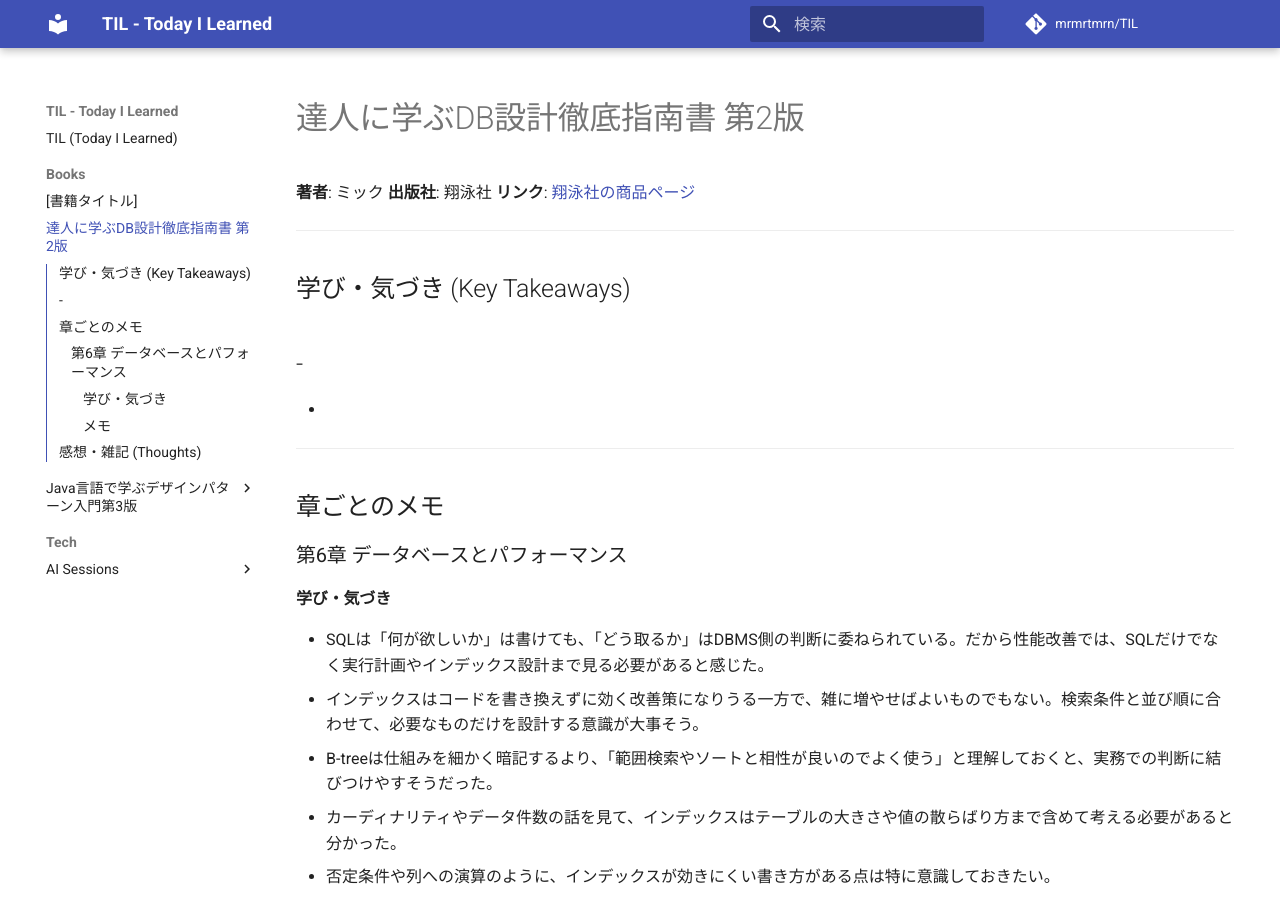
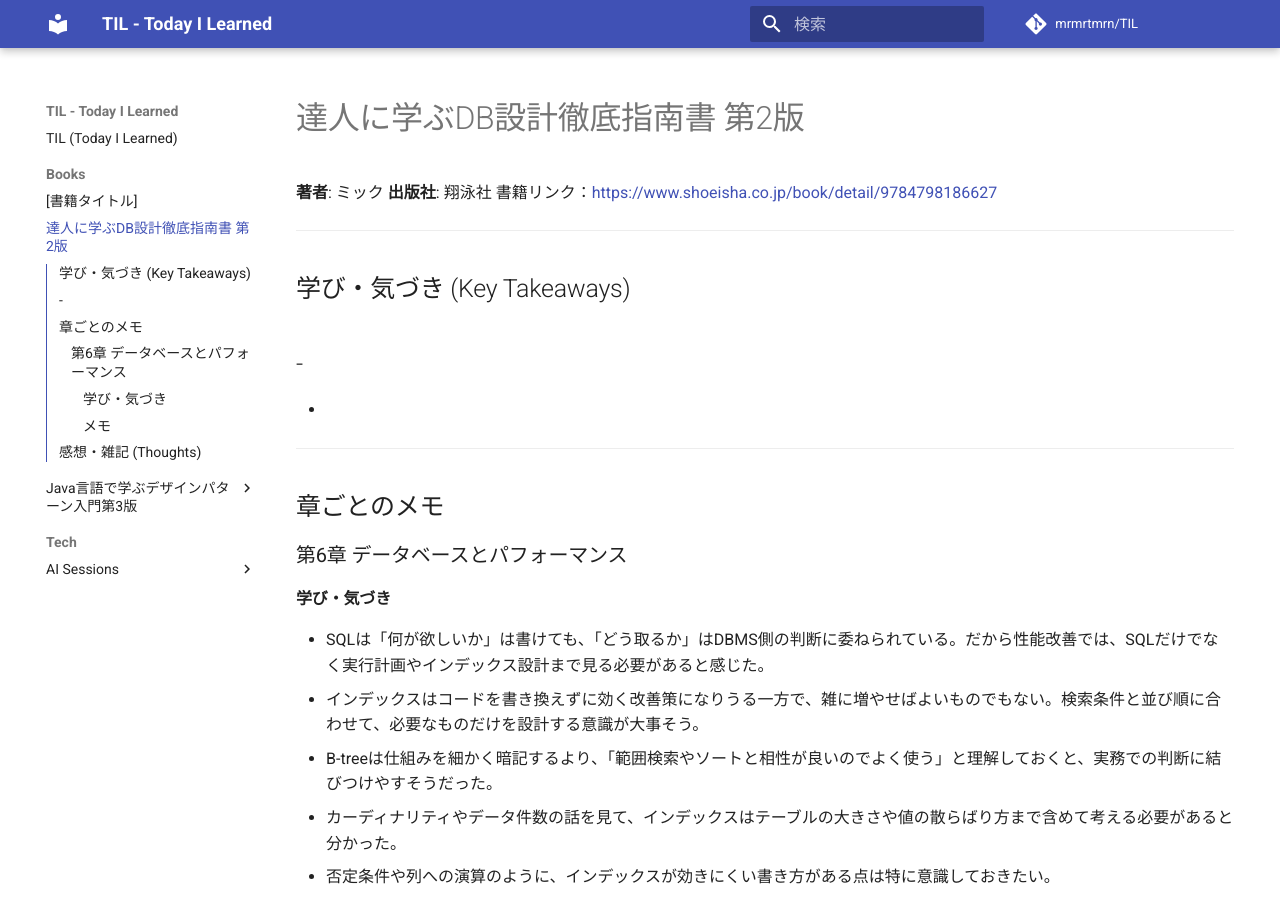
Before and after one commit to mrmrtmrn/TIL, an MkDocs documentation site: the page built from docs/Books/達人に学ぶDB設計徹底指南書_第2版.md, in a window 1280 px wide and 900 px high. Built offline with MkDocs 1.6.1 and Material for MkDocs 9.7.7, drawn with Linux system fonts in a browser that asks for light colours; comment, search, counter and statistics services are not loaded.

Commit message:
fix: 書籍リンクをURL表示のリンクに修正

```diff
--- a/docs/Books/達人に学ぶDB設計徹底指南書_第2版.md
+++ b/docs/Books/達人に学ぶDB設計徹底指南書_第2版.md
@@ -2,7 +2,7 @@
 
 **著者**: ミック
 **出版社**: 翔泳社
-**リンク**: [翔泳社の商品ページ](https://www.shoeisha.co.jp/book/detail/9784798186627)
+書籍リンク：<https://www.shoeisha.co.jp/book/detail/9784798186627>
 
 ---
 
```
Also changed, not shown: docs/Books/読書メモテンプレート.md (+1 -1 lines).
